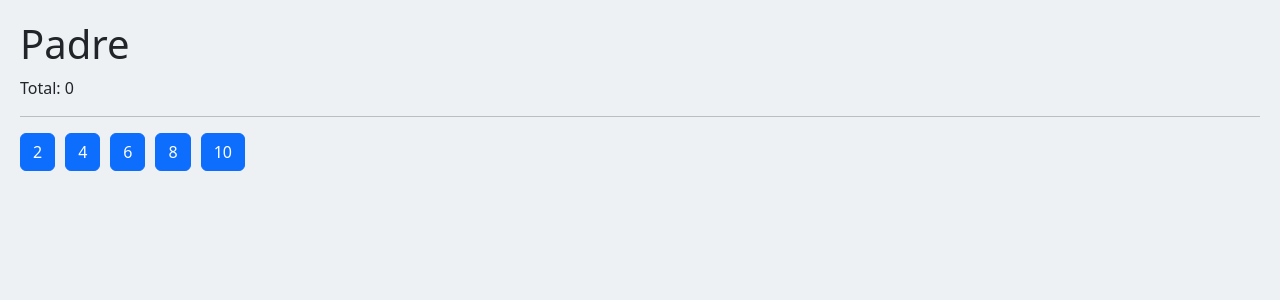
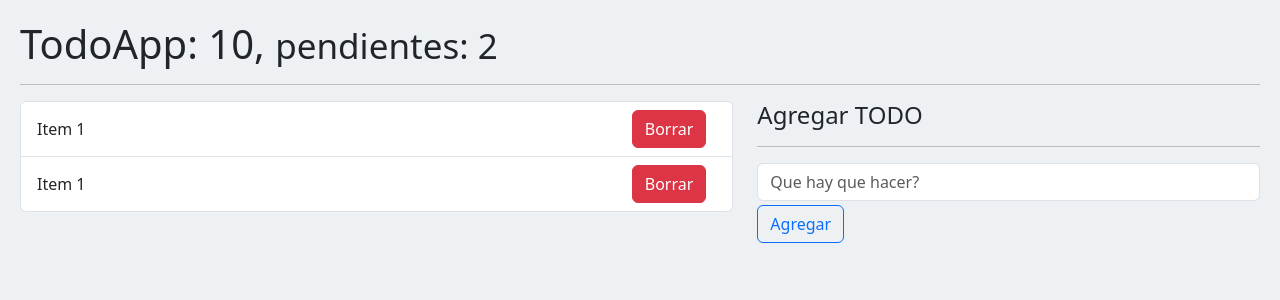
Before and after one commit to Dnmlss/Hooks-App, a React (Vite) app: page / in a window 1280 px wide. Shown: the top 300 px of the page. Built offline with nearby package versions, Linux system fonts and the light colour scheme.

Commit message:
TodoApp, todoReducer

```diff
--- /dev/null
+++ b/src/08-useReducer/TodoApp.jsx
@@ -0,0 +1,61 @@
+import { useReducer } from 'react';
+import { todoReducer } from './todoReducer';
+
+const initialState = [
+	{
+		id: new Date().getTime(),
+		description: 'Recolectar la piedra del alma',
+		done: false,
+	},
+
+	{
+		id: new Date().getTime() * 3,
+		description: 'Recolectar la piedra del alma',
+		done: false,
+	},
+];
+
+export const TodoApp = () => {
+	const [todos, dispatch] = useReducer(todoReducer, initialState);
+
+	return (
+		<>
+			<h1>
+				TodoApp: 10, <small>pendientes: 2</small>
+			</h1>
+			<hr />
+
+			<div className='row'>
+				<div className='col-7'>
+					<ul className='list-group'>
+						{todos.map((todo) => (
+							<li
+								key={todo.id}
+								className='list-group-item d-flex justify-content-between'
+							>
+								<span className='align-self-center'>Item 1</span>
+								<button className='btn btn-danger'>Borrar</button>
+							</li>
+						))}
+					</ul>
+				</div>
+
+				<div className='col-5'>
+					<h4>Agregar TODO</h4>
+					<hr />
+					<form>
+						<input
+							type='text'
+							placeholder='Que hay que hacer?'
+							className='form-control'
+						/>
+
+						<button type='submit' className='btn btn-outline-primary mt-1'>
+							Agregar
+						</button>
+					</form>
+				</div>
+			</div>
+		</>
+	);
+};
--- /dev/null
+++ b/src/08-useReducer/todoReducer.js
@@ -0,0 +1,8 @@
+export const todoReducer = (initialState = [], action) => {
+	switch (action.type) {
+		case 'ABC':
+			throw new Error('Action.type = ABC no esta implementada');
+		default:
+			return initialState;
+	}
+};
--- a/src/main.jsx
+++ b/src/main.jsx
@@ -11,14 +11,14 @@
 // import { Memorize } from './06-memos/Memorize';
 // import { MemoHook } from './06-memos/MemoHook';
 // import { CallBackHook } from './06-memos/CallBackHook';
-import { Padre } from './07-tarea-memo/Padre';
-
-import './08-useReducer/intro-reducer';
+// import { Padre } from './07-tarea-memo/Padre';
+// import './08-useReducer/intro-reducer';
+import { TodoApp } from './08-useReducer/TodoApp';
 
 import './index.css';
 
 ReactDOM.createRoot(document.getElementById('root')).render(
 	//<React.StrictMode>
-	<Padre />
+	<TodoApp />
 	//</React.StrictMode>
 );
```
